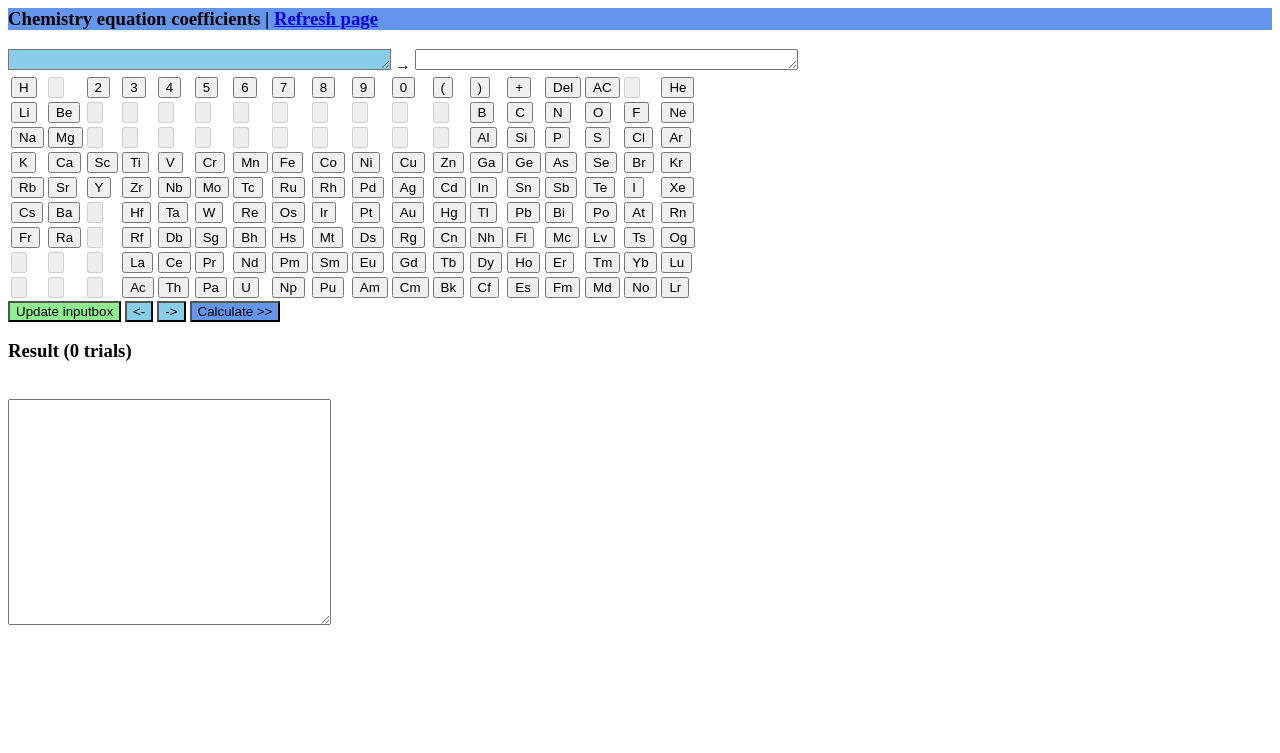
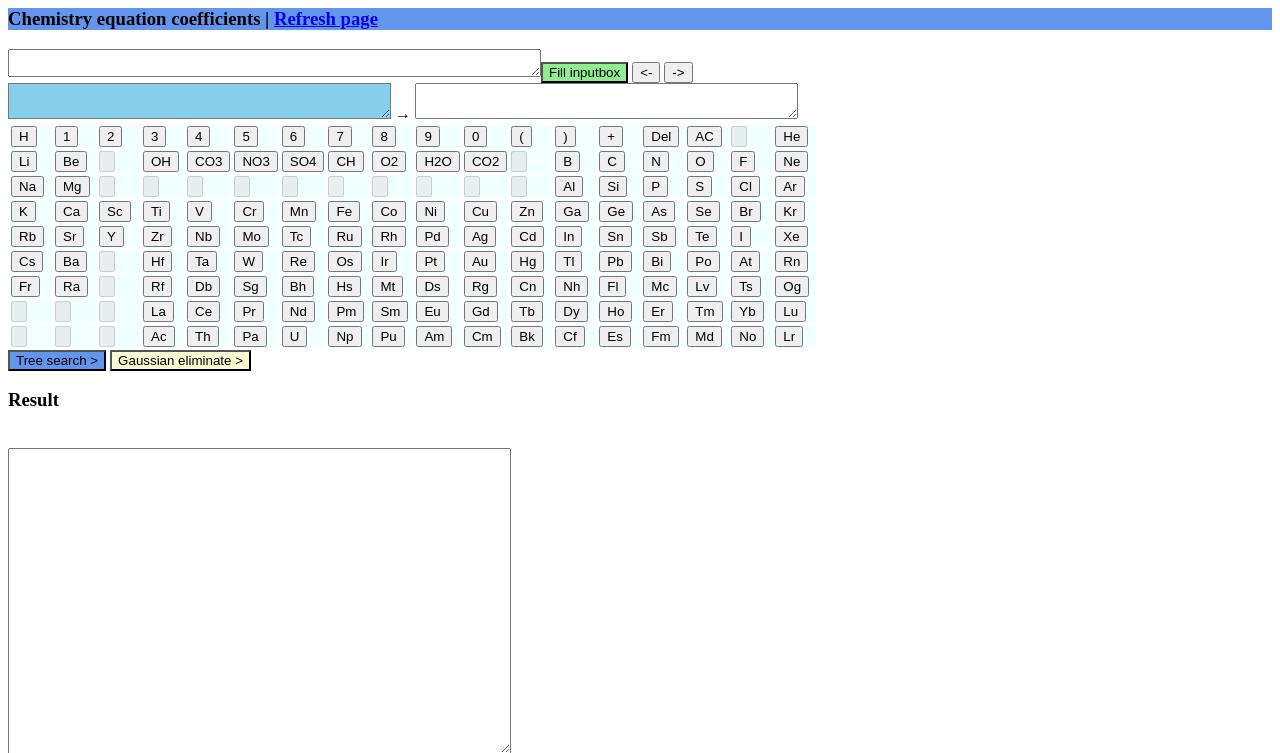
Before and after one commit to yingyan797/y-chemistry, a Flask app: page / in a window 1280 px wide. Shown: the top 753 px of the page. Run offline with Flask 3, Linux system fonts and the light colour scheme.

Commit message:
gaussian elimination

```diff
--- a/app.py
+++ b/app.py
@@ -6,8 +6,8 @@ app = Flask(__name__)
 
 def read_eltab(fn="static/eltab.csv"):
     data = pd.read_csv(fn)
-    kb = [[[data.iloc[0, i] for i in range(3)]] + [[]] + [["",i,""] for i in [2,3,4,5,6,7,8,9,0,"(",")", "+", "Del", "AC"]] + [[]] + [[data.iloc[1, i] for i in range(3)]]]
-    kb.append([[data.iloc[j, i] for i in range(3)] for j in [2,3]] + [[] for _ in range(10)] + [[data.iloc[j, i] for i in range(3)] for j in range(4,10)])
+    kb = [[[data.iloc[0, i] for i in range(3)]] + [["",i,""] for i in [1,2,3,4,5,6,7,8,9,0,"(",")", "+", "Del", "AC"]] + [[]] + [[data.iloc[1, i] for i in range(3)]]]
+    kb.append([[data.iloc[j, i] for i in range(3)] for j in [2,3]] +[[]]+[["",i,""] for i in ["OH", "CO3", "NO3", "SO4", "CH", "O2", "H2O", "CO2"]] + [[]] + [[data.iloc[j, i] for i in range(3)] for j in range(4,10)])
     kb.append([[data.iloc[j, i] for i in range(3)] for j in [10,11]] + [[] for _ in range(10)] + [[data.iloc[j, i] for i in range(3)] for j in range(12,18)])
     for r in range(1,3):
         kb.append([[data.iloc[j, i] for i in range(3)] for j in range(r*18, (r+1)*18)])
@@ -15,8 +15,22 @@ def read_eltab(fn="static/eltab.csv"):
     kb.append([[data.iloc[j, i] for i in range(3)] for j in [86,87]] + [[]] + [[data.iloc[j, i] for i in range(3)] for j in range(103,118)])
     for f,t in [(56, 71), (88, 103)]:
         kb.append([[] for _ in range(3)] + [[data.iloc[j, i] for i in range(3)] for j in range(f,t)])
+    return kb
 
-    return kb
+def eqread(text:str):
+    end = False
+    l = 0
+    for i in range(len(text)):
+        if not end:
+            if text[i].isalnum() or text[i] in "[({})]+ ":
+                continue
+            end = True
+            l = i
+        elif not text[i].isalnum() and text[i] not in "[({})]+ ":
+            continue
+        else:
+            return text[:l], text[i:]
+    return text, ""
 
 class Website:
     def __init__(self) -> None:
@@ -37,19 +51,25 @@ site = Website()
 def index():
     fm = request.form
     print(fm)
-    cofl, cofr, trials = [], [], []
+    cofl, cofr, info, nt = [], [], "", 0
     if sw:=fm.get("sw"):
         site.side = int(sw)
-    elif fm.get("calc"):
-        (cofl, cofr), trials = Equation(site.words[0], site.words[1]).eqcheck()
+    elif fm.get("calc_tree"):
+        (cofl, cofr), info = Equation(site.words[0], site.words[1]).eq_tree()
+        nt = len(info)
+    elif fm.get("calc_gauss"):
+        (cofl, cofr), info = Equation(site.words[0], site.words[1]).eq_guass()
     elif fm.get("sync"):
-        site.words[0] = fm.get("compl")
-        site.words[1] = fm.get("compr")
+        if eq:=fm.get("equation"):
+            site.words[0], site.words[1] = eqread(eq)
+        else:
+            site.words[0] = fm.get("compl")
+            site.words[1] = fm.get("compr")
     for k, v in fm.items():
         if k.startswith("type_") and v:
             site.enter(k[5:])
             break
-    return render_template("index.html", cofl=cofl, cofr=cofr, trials=trials, nt=len(trials), site=site)
+    return render_template("index.html", cofl=cofl, cofr=cofr, info=info, nt=nt, site=site)
 
 if __name__ == '__main__':
     app.run(host='0.0.0.0', port=5007, debug=True)
--- a/templates/index.html
+++ b/templates/index.html
@@ -1,18 +1,19 @@
 <head><title>Y Chemistry</title> </head>
 <body>
     <h3 style="background-color: #6495ed;">Chemistry equation coefficients | <a href="/">Refresh page</a></h3>
-    <form action="/" method="post">
-        <textarea name="compl" rows="1" cols="45" style="{% if not site.side %}background-color: skyblue; {% endif %}">{{site.words[0]}}</textarea> →
-        <textarea name="compr" rows="1" cols="45" style="{% if site.side %}background-color: skyblue; {% endif %}">{{site.words[1]}}</textarea> <br>
-        <table>{% for row in site.eltab %} <tr>{% for elem in row %} <td><input type="submit" name="type_{{elem[1]}}" value="{{elem[1]}}"  title="{% if elem[0] %}{{elem[0]}} {{elem[2]}}{% endif %}" {% if not elem %}disabled{% endif %}></td> {% endfor %}</tr> {% endfor %}</table>
-        <button type="submit" name="sync" value="u" style="background-color: lightgreen;">Update inputbox</button>
-        <button type="submit" name="sw" value="0" style="background-color: skyblue;"><-</button>
-        <button type="submit" name="sw" value="1" style="background-color: skyblue;">-></button>
-        <button type="submit" name="calc" value="calc" style="background-color: cornflowerblue;">Calculate >></button>
+    <form action="/" method="post" enctype="multipart/form-data">
+        <textarea name="equation" rows="2" cols="85" style="font-size: small;"></textarea><button type="submit" name="sync" value="u" style="background-color: lightgreen;">Fill inputbox</button>
+        <button type="submit" name="sw" value="0"><-</button>
+        <button type="submit" name="sw" value="1">-></button>
+        <br><textarea name="compl" rows="2" cols="45" style="{% if not site.side %}background-color: skyblue; {% endif %}">{{site.words[0]}}</textarea> →
+        <textarea name="compr" rows="2" cols="45" style="{% if site.side %}background-color: skyblue; {% endif %}">{{site.words[1]}}</textarea> <br>
+        <table>{% for row in site.eltab %} <tr>{% for elem in row %} <td style="width: 40px; background-color: azure;"><input type="submit" name="type_{{elem[1]}}" value="{{elem[1]}}"  title="{% if elem[0] %}{{elem[0]}} {{elem[2]}}{% endif %}" {% if not elem %}disabled{% endif %}></td> {% endfor %}</tr> {% endfor %}</table>
+        <button type="submit" name="calc_tree" value="calc" style="background-color: cornflowerblue;">Tree search ></button>
+        <button type="submit" name="calc_gauss" value="calc" style="background-color: lightgoldenrodyellow;">Gaussian eliminate ></button>
     </form>
-    <h3>Result ({{nt}} trials)</h3> {%  if cofl and cofr %}
-    <b style="color: lightseagreen;">{{cofl[0][0]}}</b>{{cofl[0][1]}}{% for c in cofl[1:] %}+<b style="color: lightseagreen;">{{c[0]}}</b>{{c[1]}}{% endfor %} ==
-    <b style="color: lightseagreen;">{{cofr[0][0]}}</b>{{cofr[0][1]}}{% for c in cofr[1:] %}+<b style="color: lightseagreen;">{{c[0]}}</b>{{c[1]}}{% endfor %} {% endif %}
-    <br><textarea readonly rows="20" cols="50" style="font-size: small;">{% for t in trials %}{{t}}
-{% endfor %}</textarea>
+    <h3>Result {% if nt %}({{nt}} trials){% endif %}</h3> <div style="font-size: large;"> {%  if cofl and cofr %}
+    <b style="color: lightseagreen;">{{cofl[0][0]}}</b>{{cofl[0][1]}}{% for c in cofl[1:] %} + <b style="color: lightseagreen;">{{c[0]}}</b>{{c[1]}}{% endfor %} ==
+    <b style="color: lightseagreen;">{{cofr[0][0]}}</b>{{cofr[0][1]}}{% for c in cofr[1:] %} + <b style="color: lightseagreen;">{{c[0]}}</b>{{c[1]}}{% endfor %} {% endif %}</div>
+    <br><textarea readonly rows="20" cols="60" {% if nt > 20 %} style="font-size: small; {% endif %}">{% if nt %}{% for t in info %}{{t}}
+{% endfor %}{% elif info %}{{info}}{% endif %}</textarea>
 </body>
```
Also changed, not shown: chemeq.py (+51 -7 lines).
